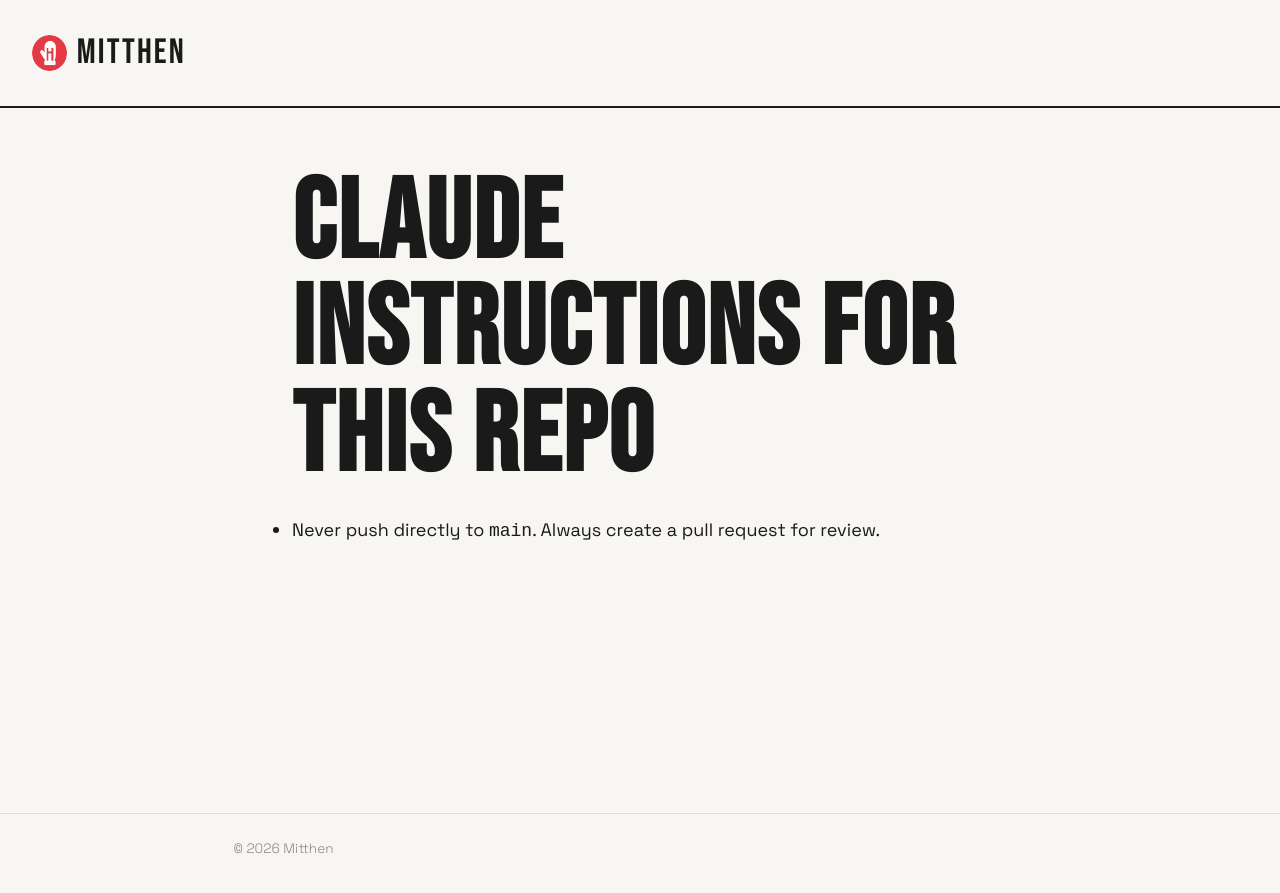
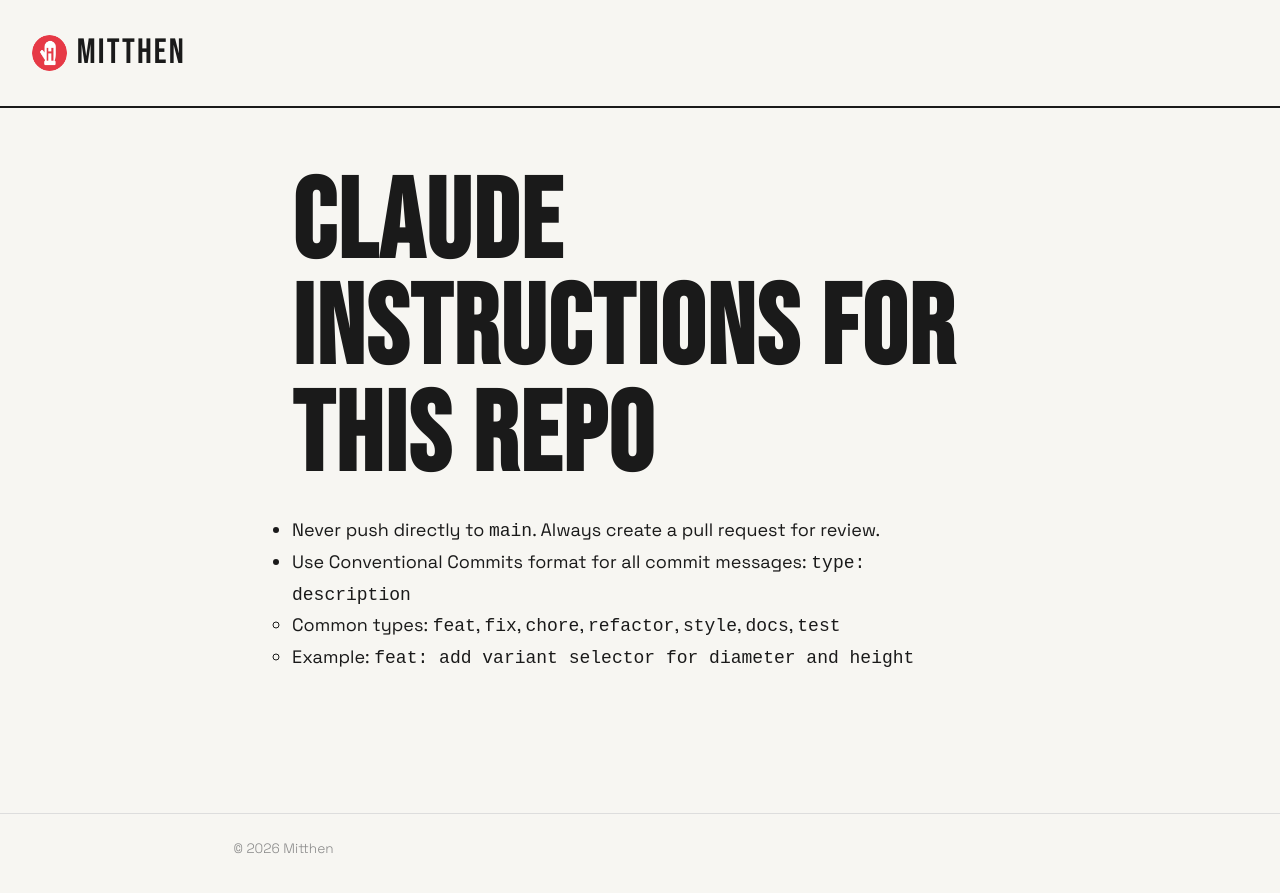
Before and after one commit to MasterMedo/mitthen, a Jekyll site: the page built from CLAUDE.md, in a window 1280 px wide. Shown: the top 893 px of the page. Built offline with Jekyll 4.4.1, drawn with Linux system fonts in a browser that asks for light colours; our own code applies the rules of GitHub Pages for plain Markdown files.

Commit message:
chore: add conventional commits format to CLAUDE.md

```diff
--- a/CLAUDE.md
+++ b/CLAUDE.md
@@ -1,3 +1,6 @@
 # Claude instructions for this repo
 
 - Never push directly to `main`. Always create a pull request for review.
+- Use Conventional Commits format for all commit messages: `type: description`
+  - Common types: `feat`, `fix`, `chore`, `refactor`, `style`, `docs`, `test`
+  - Example: `feat: add variant selector for diameter and height`
```
